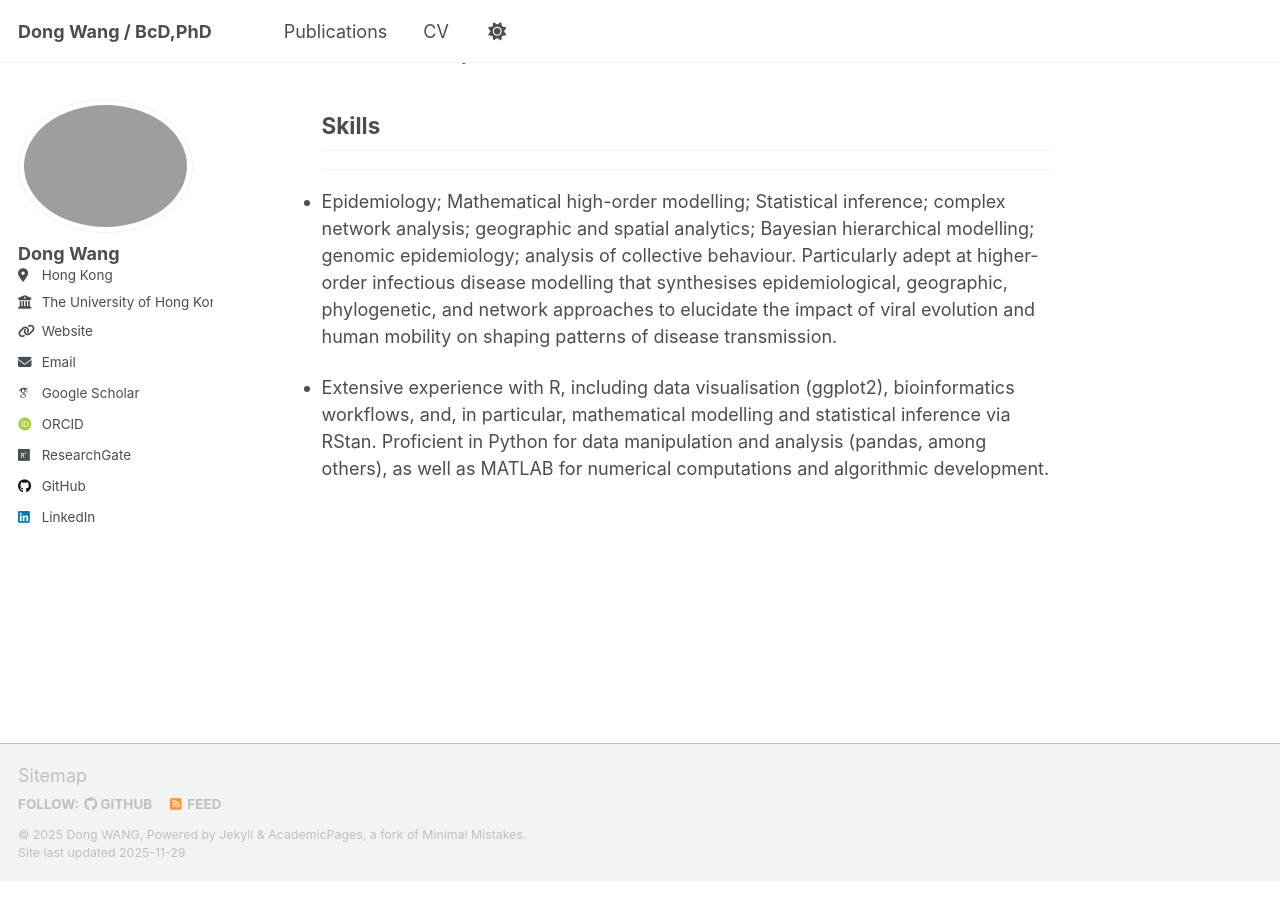
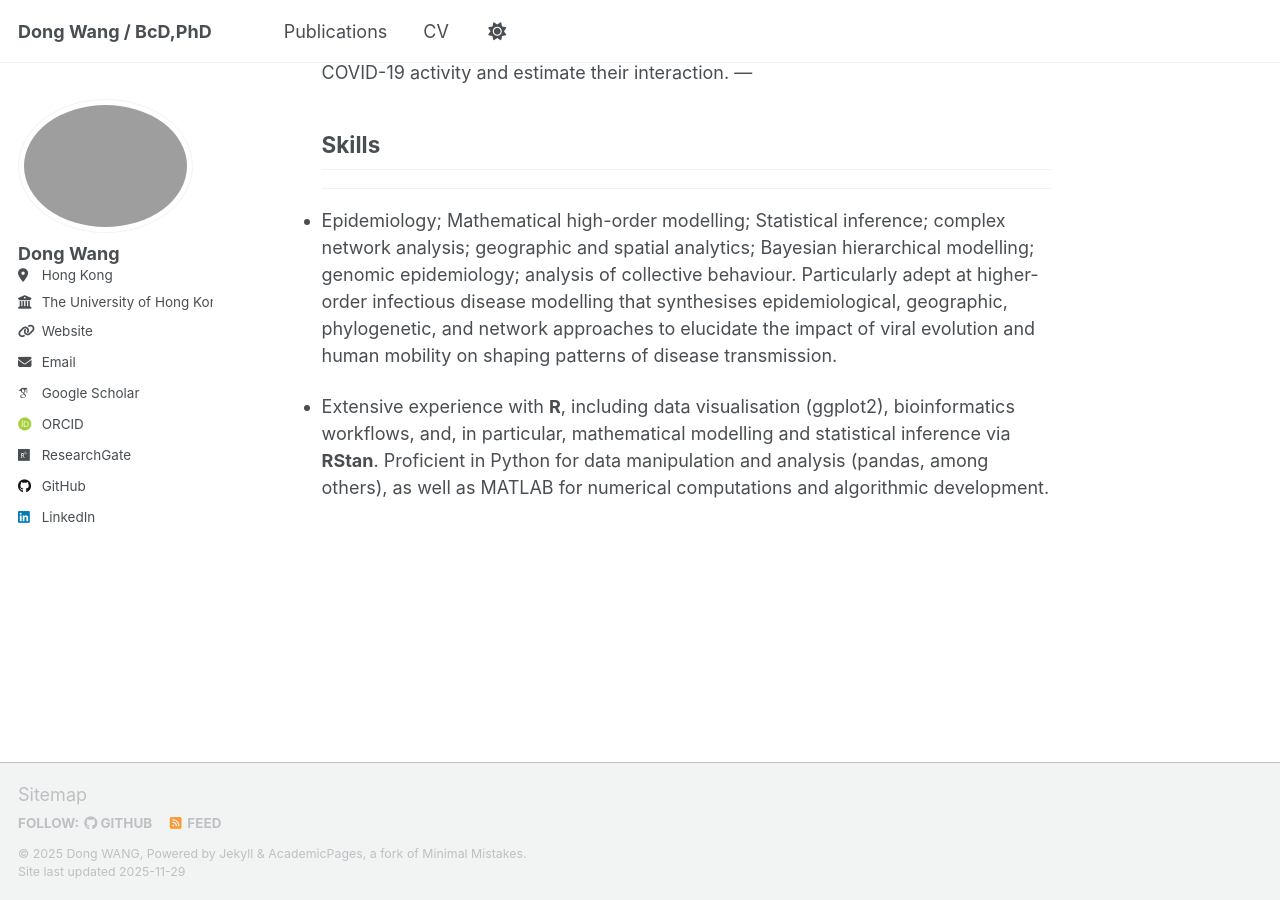
Before and after one commit to WangDongHKU/Dong_WANG.github.io, a Jekyll site: the page built from _pages/about.md, in a window 1280 px wide and 900 px high, scrolled down 1115 px. Built offline with Jekyll 4.4.1, drawn with Linux system fonts in a browser that asks for light colours; some web fonts are replaced; a script that is not in the unit is left out.

```diff
--- a/_pages/about.md
+++ b/_pages/about.md
@@ -6,6 +6,8 @@ redirect_from:
   - /about/
   - /about.html
 ---
+
+
 Postdoctoral Fellow | Infectious Disease Modelling | Epidemiology | Complex Networks | Bayesian inference
 ## About
 ---
@@ -21,6 +23,7 @@ I am a  Postdoctoral Fellow at HKU School of Public Health with a PhD in **Mathe
 <strong> Open to Post-doc, Research Fellow, and related roles.</strong>
 ---
 ## Selected Projects
+---
 - **The impact of higher-order interactions in human mobility networks on the transmission of COVID-19 in Hong Kong and mainland China**
 **P-I** | Health and Medical Research Fund (HK$551,440)
 Developed  higher-order mechanistic network models integrating human mobility, **genetic** and NPI data; and applied likelihood‑based fitting to partially observed epidemic data for risk assessment.
@@ -34,4 +37,4 @@ Built mechanistic models using multi‑stream surveillance to predict influenza
 -  Epidemiology; Mathematical high-order modelling; Statistical inference; complex network analysis; geographic and spatial analytics; Bayesian hierarchical modelling; genomic epidemiology; analysis of collective behaviour.
 Particularly adept at higher-order infectious disease modelling that synthesises epidemiological, geographic, phylogenetic, and network approaches to elucidate the impact of viral evolution and human mobility on shaping patterns of disease transmission.
 
-- Extensive experience with R, including data visualisation (ggplot2), bioinformatics workflows, and, in particular, mathematical modelling and statistical inference via RStan. Proficient in Python for data manipulation and analysis (pandas, among others), as well as MATLAB for numerical computations and algorithmic development.
+- Extensive experience with **R**, including data visualisation (ggplot2), bioinformatics workflows, and, in particular, mathematical modelling and statistical inference via **RStan**. Proficient in Python for data manipulation and analysis (pandas, among others), as well as MATLAB for numerical computations and algorithmic development.
```
